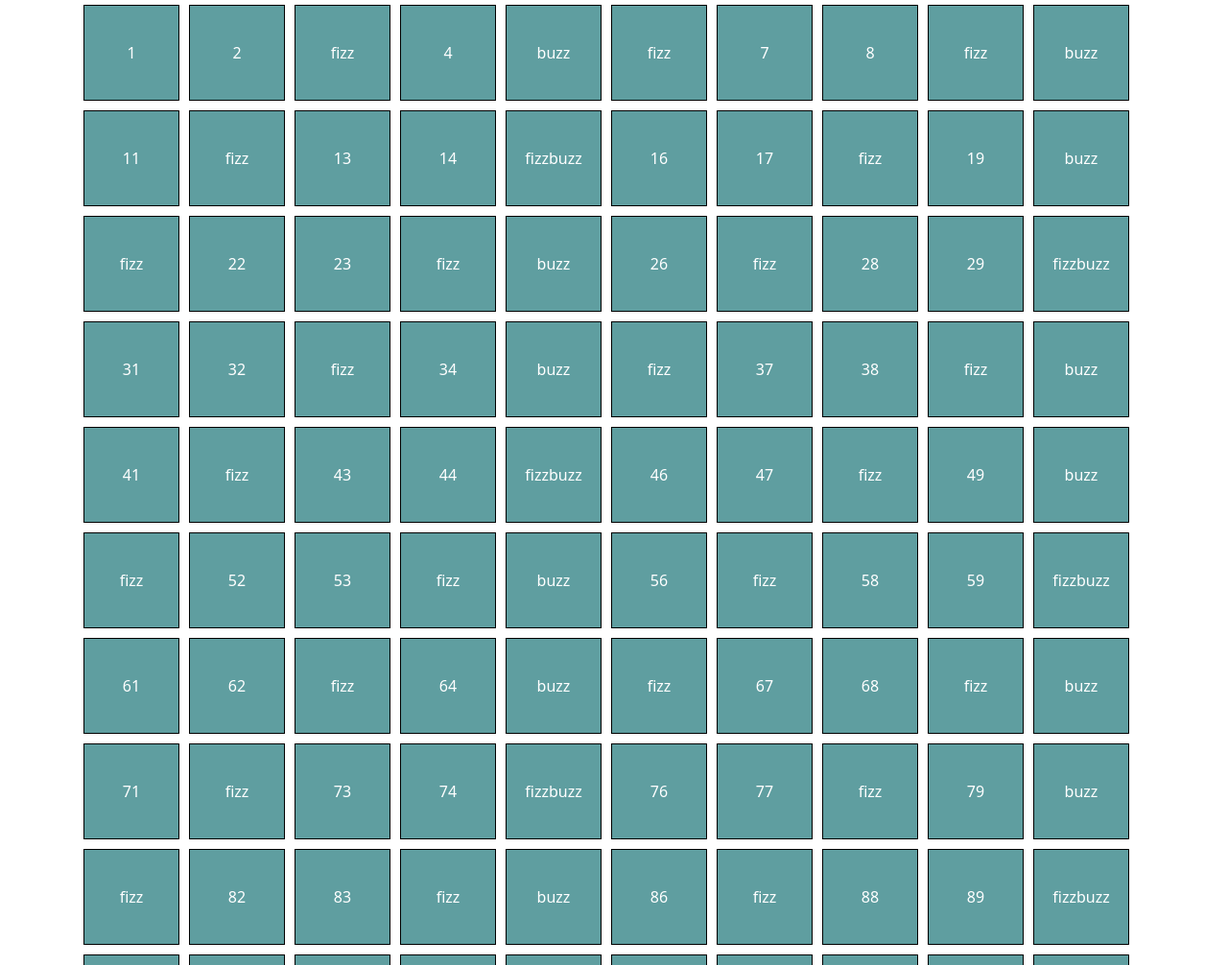
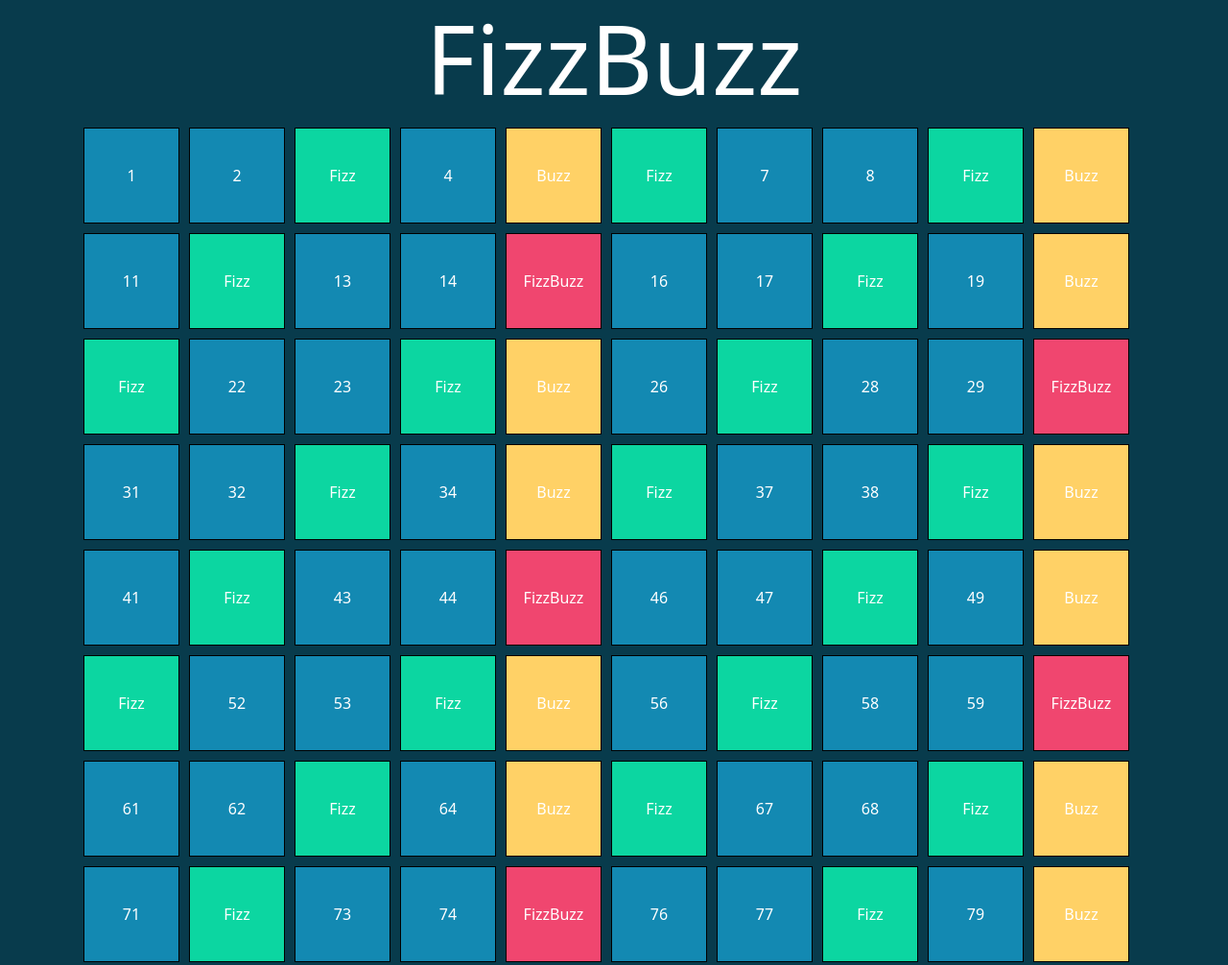
Before and after one commit to Oltion-Koceku/js-fizzbuzz, a plain HTML site: page index.html in a window 1280 px wide. Shown: the top 1006 px of the page at 96% size. Drawn offline with nearby package versions, Linux system fonts and the light colour scheme.

Commit message:
[end] fine esercizio

```diff
--- a/assets/style/style.css
+++ b/assets/style/style.css
@@ -4,8 +4,39 @@
   display: flex;
   justify-content: center;
   align-items: center;
-  background-color: cadetblue;
   border: 1px solid black;
   margin: 5px;
   color: white;
 }
+
+body{
+background-color: var(--background);
+}
+:root{
+--background: #083b4c;
+--numeri: #1389b2;
+--fizz: #0cd6a1;
+--buzz: #ffd166;
+--fizzbuzz: #f0466f;
+}
+
+h1{
+color: white;
+font-size: 100px;
+}
+
+.numeri{
+background-color: var(--numeri);
+}
+
+.fizz{
+background-color: var(--fizz);
+}
+
+.buzz{
+background-color: var(--buzz);
+}
+
+.fizzbuzz{
+background-color: var(--fizzbuzz);
+}
--- a/index.html
+++ b/index.html
@@ -13,7 +13,8 @@
 </head>
 <body>
   <main>
-    <div class="container">
+    <div class="container text-center ">
+      <h1>FizzBuzz</h1>
       <div class="container-ol d-flex flex-wrap "></div>
     </div>
   </main>
--- a/js/script.js
+++ b/js/script.js
@@ -3,27 +3,27 @@ console.log(container);
 for(let i = 1; i <= 100; i++){
   if((i % 3 === 0) && (i % 5 === 0)){
     container.innerHTML +=`
-    <div class="box">
-      ${"fizzbuzz"}
+    <div class="box fizzbuzz">
+      ${"FizzBuzz"}
     </div>
     `;
   }else if(i % 5 === 0){
     container.innerHTML +=`
-    <div class="box">
-    ${"buzz"}
+    <div class="box buzz">
+    ${"Buzz"}
     </div>
     `
-    console.log("buzz");
+    console.log("Buzz");
   }else if (i % 3 === 0){
     container.innerHTML +=`
-    <div class="box">
-      ${"fizz"}
+    <div class="box fizz">
+      ${"Fizz"}
     </div>
     `;
-    console.log("fizz");
+    console.log("Fizz");
   }else{
     container.innerHTML +=`
-    <div class="box">
+    <div class="box numeri">
       ${i}
     </div>
     `;
```
